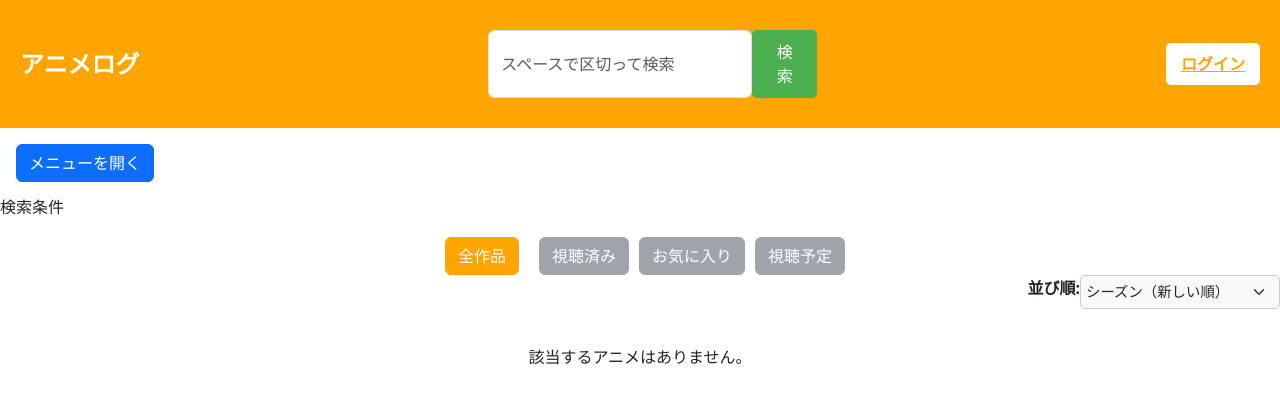
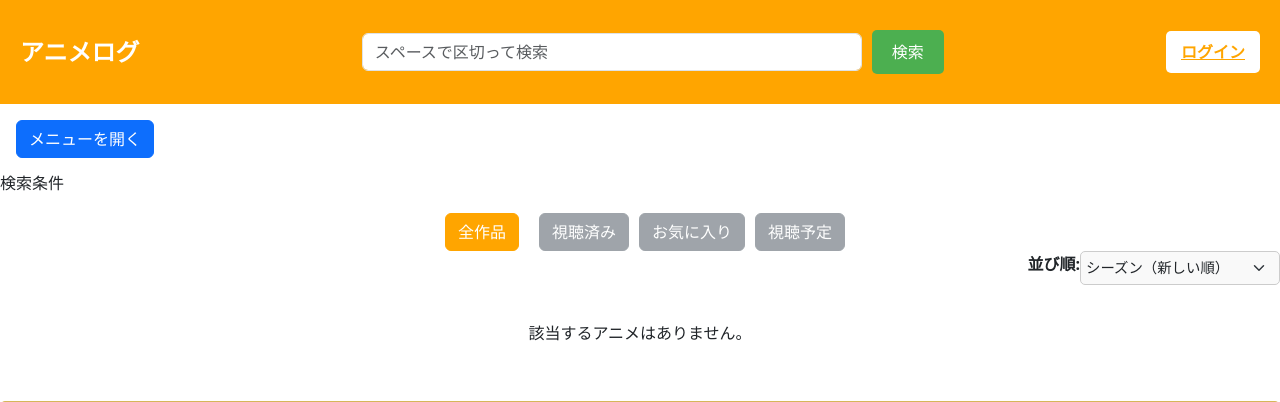
Before and after one commit to saltgyro/AnimeLog, a Django app: page /Animelog/home/ in a window 1280 px wide. Shown: the top 402 px of the page. Run offline with Django 4.2, Linux system fonts and the light colour scheme; data that the repository does not hold is empty.

Commit message:
検索バー表示方法変更

```diff
--- a/AnimeLog/anime_tracker/views.py
+++ b/AnimeLog/anime_tracker/views.py
@@ -84,6 +84,8 @@ class CustomPasswordResetConfirmView(PasswordResetConfirmView):
     template_name = 'registration/password_reset_confirm.html'
 
     def get_success_url(self):
+        print("パスワードリセットビューが呼び出されました")
+        print(f"UID: {kwargs.get('uidb64')}, Token: {kwargs.get('token')}")
         # パスワードリセット完了ページにリダイレクト
         return reverse_lazy('anime_tracker:password_reset_complete')
 
--- a/AnimeLog/templates/html/base.html
+++ b/AnimeLog/templates/html/base.html
@@ -136,3 +136,25 @@
         </script>
     </body>
 </html>
+
+
+
+<style>
+    <!--
+        #search-form {
+            display: flex; /* フォーム全体を横並びにする */
+            align-items: center; /* アイテムを中央に揃える */
+            gap: 10px; /* 入力フィールドとボタンの間に隙間を作る */
+        }
+
+        #search-form input[type="text"] {
+            flex: 1; /* 入力フィールドが幅を適切に占める */
+            width: 500px; /* 固定幅にする */
+        }
+
+        #search-form button {
+            white-space: nowrap; /* ボタン内のテキストを折り返さない */
+        }
+
+    -->
+</style>
--- a/AnimeLog/templates/registration/password_reset_confirm.html
+++ b/AnimeLog/templates/registration/password_reset_confirm.html
@@ -1,9 +1,5 @@
 {% extends 'html/base.html' %}
-
 {% block content %}
-
-
-
 
 <div class="form-container">
     <h1>パスワードをリセットする</h1>
--- a/AnimeLog/templates/registration/password_reset_email.html
+++ b/AnimeLog/templates/registration/password_reset_email.html
@@ -3,10 +3,11 @@
 
 以下のリンクをクリックして、パスワードリセットを完了してください：
 
-{% comment %} <a href="{{ settings.BASE_URL }}/reset/{{ uid }}/{{ token }}/">パスワードリセットリンク</a> {% endcomment %}
+
 パスワードリセットリンクは以下から行なってください。
 https://gyro02.pythonanywhere.com/reset/{{ uid }}/{{ token }}/
 
+http://127.0.0.1:8000/{{ uid }}/{{ token }}/
 
 もしこのリクエストを行っていない場合は、このメールを無視してください。
 
```
Also changed, not shown: AnimeLog/static/css/header.css (line endings or trailing spaces).
